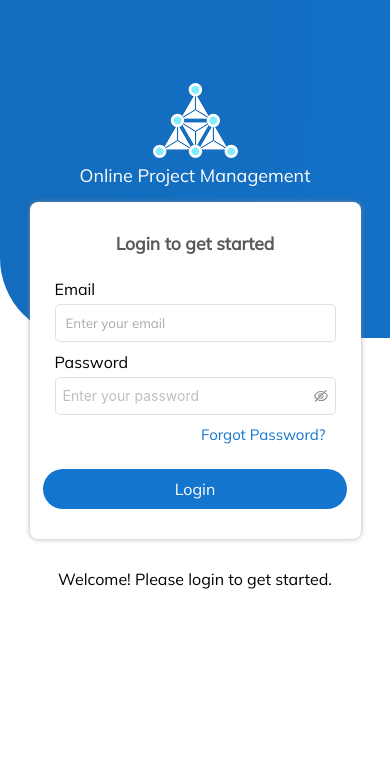
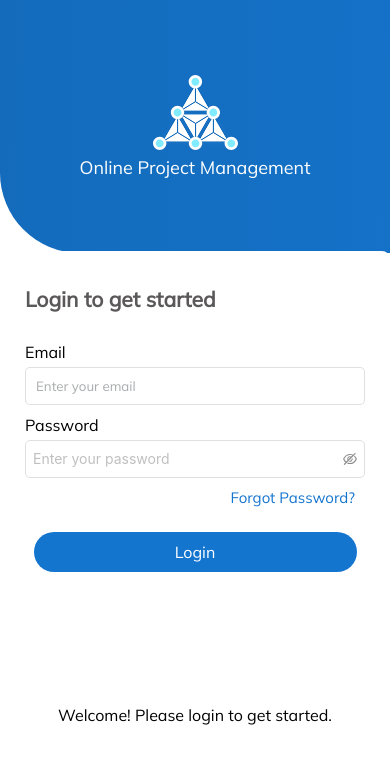
Before and after one commit to Arvind78/Project-Management, a React (Vite) app: page / in a window 390 px wide. Shown: the top 764 px of the page. Built offline with nearby package versions, Linux system fonts and the light colour scheme.

Commit message:
somechange

```diff
--- a/package.json
+++ b/package.json
@@ -8,12 +8,13 @@
     "lint": "eslint . --ext js,jsx --report-unused-disable-directives --max-warnings 0",
     "preview": "vite preview",
     "build": "vite build "
-
   },
   "dependencies": {
     "antd": "^5.10.1",
     "axios": "^1.5.1",
     "chart.js": "^4.4.0",
+    "highcharts": "^11.1.0",
+    "highcharts-react-official": "^3.2.1",
     "react": "^18.2.0",
     "react-chartjs-2": "^5.2.0",
     "react-dom": "^18.2.0",
--- a/src/components/login/Login.jsx
+++ b/src/components/login/Login.jsx
@@ -135,14 +135,17 @@ const Login = () => {
               <button type="submit" className={styles.submitButton}>
                 {(loading) ? "Loading..." : "Login"}
               </button>
+
             </div>
+
           </form>
-          {formErrors.loginStatus && <p style={{
+
+        </div>
+        {formErrors.loginStatus && <p style={{
             color: (formErrors.status == true) ? "green"
               : (formErrors.status == false) ? "red" : "black"
           }}
             className={styles.errorStatus}>{formErrors.loginStatus}</p>}
-        </div>
       </div>
     </div>
   );
--- a/src/components/login/Login.module.css
+++ b/src/components/login/Login.module.css
@@ -3,6 +3,7 @@
     height: 100vh; /* 100% of the viewport height */
     width: 100vw; /* 100% of the viewport width */
     background-color: #ffffff; /* White background color */
+    overflow: hidden;
 }
 
 /* Styles for the header section */
@@ -292,24 +293,150 @@
     }
 }
 
+
 /* For screens up to 550px wide */
-@media (max-width: 550px) {
+@media (max-width:550px) {
+
+    .header {
+        height:30%; /* 50% of the parent container */
+        width: 100%;
+        background-image: url("../../assets/Header-bg.svg"); /* Background image for the header */
+        background-position: center;
+        background-size: cover;
+        background-repeat: no-repeat;
+        border-radius: 0px 0px 0px 80px; /* Border radius for the bottom-right corner */
+        display: block;
+
+        position: relative;
+    }
+
+    /* Styles for the login container */
+    .loginContainer {
+        height:70%;
+        width: 100%;
+        display: flex;
+        justify-content: center;
+        align-items: center;
+
+    }
+
 
     .formContainer {
+        height:20%;
+
+        width: 100%;
+    }
+
+    .submitButton {
         /* Updated styles for smaller screens */
-        width:70%;
+        width: 85%;
     }
+
+
     .popupContent {
-        width: 75%;
+        width: 85%;
+    }
+
+/* Styles for the logo heading */
+.logoHeading {
+
+    color: #ffffff; /* White text color */
+}
+
+/* Styles for form elements */
+.form {
+    margin: 15px 0px;
+    background-color: #ffffff; /* White background color */
+    border-radius: 8px;
+    padding: 10px 5px 20px 5px;
+    box-shadow: none;
+    width: 100%;
+    position: absolute;
+    top:100%;
+    left: 0;
+    right: 0;
+    /* Box shadow for the form */
+}
+
+/* Styles for form headings */
+.formHeading {
+    text-align: center;
+    padding: 25px 20px;
+    font-size: 18px;
+    text-align: left;
+    color: #2b2929c7; /* Semi-transparent text color */
+}
+
+/* styles for from logos */
+.formLogo{
+    display: flex;
+    justify-content: center;
+    align-items: center;
+    flex-direction: column;
+    gap: 5px;
+    padding: 0px 0px 100px 0px;
+    font-size: 18px;
+    position: absolute;
+ top:30%;
+ bottom: 0%;
+left: 0;
+right: 0;
+}
+/* Styles for form input groups */
+.formGroup {
+    display: flex;
+    flex-direction: column;
+    padding: 5px 20px;
+    gap: 5px;
+}
+
+/* Styles for form inputs */
+.formInput {
+    padding: 10px;
+    border-radius: 5px;
+    border: 0.5px solid #dad7d7c7;
+    outline: none;
+}
+.errorStatus{
+    position: absolute;
+    top:80%;
+    bottom: 4%;
+    left: 0%;
+    right: 0%;
+    z-index: 9;
 }
 }
 
-/* For screens up to 450px wide */
-@media (max-width: 450px) {
+@media (max-width:350px) {
+
+    .header {
+        height:30%; /* 50% of the parent container */
+        width: 100%;
+        background-image: url("../../assets/Header-bg.svg"); /* Background image for the header */
+        background-position: center;
+        background-size: cover;
+        background-repeat: no-repeat;
+        border-radius: 0px 0px 0px 80px; /* Border radius for the bottom-right corner */
+        display: block;
+
+        position: relative;
+    }
+
+    /* Styles for the login container */
+    .loginContainer {
+        height:70%;
+        width: 100%;
+        display: flex;
+        justify-content: center;
+        align-items: center;
+
+    }
+
 
     .formContainer {
-        /* Updated styles for smaller screens */
-        width: 90%;
+        height:21%;
+
+        width: 100%;
     }
 
     .submitButton {
@@ -317,43 +444,78 @@
         width: 95%;
     }
 
-    .header {
-        /* Updated styles for smaller screens */
-        height: 40%;
-    }
+
     .popupContent {
         width: 85%;
     }
+
+/* Styles for the logo heading */
+.logoHeading {
+   font-size: 14px;
+    color: #ffffff; /* White text color */
 }
 
-/* For screens up to 350px wide */
-@media (max-width: 350px) {
-
-
-    .formContainer {
-        /* Updated styles for smaller screens */
-        width: 90%;
+/* Styles for form elements */
+.form {
+    margin: 15px 0px;
+    background-color: #ffffff; /* White background color */
+    border-radius: 8px;
+    padding: 10px 5px 20px 5px;
+    box-shadow: none;
+    width: 100%;
+    position: absolute;
+    top:100%;
+    left: 0;
+    right: 0;
+    /* Box shadow for the form */
 }
 
-    .submitButton {
-        /* Updated styles for smaller screens */
-        width: 98%;
+/* Styles for form headings */
+.formHeading {
+    text-align: center;
+    padding: 20px 10px;
+    font-size: 15px;
+    text-align: left;
+    color: #2b2929c7; /* Semi-transparent text color */
 }
 
-    .header {
-        /* Updated styles for smaller screens */
-        height: 40%;
-    }
+/* styles for from logos */
 .formLogo{
     display: flex;
     justify-content: center;
     align-items: center;
     flex-direction: column;
     gap: 5px;
+    padding: 0px 0px 100px 0px;
+    font-size: 18px;
+    position: absolute;
+ top:30%;
+ bottom: 0%;
+left: 0;
+right: 0;
+}
+/* Styles for form input groups */
+.formGroup {
+    display: flex;
+    flex-direction: column;
+    padding: 5px 10px;
+    gap: 5px;
+}
+
+/* Styles for form inputs */
+.formInput {
+    padding: 10px;
+    border-radius: 5px;
+    border: 0.5px solid #dad7d7c7;
+    outline: none;
+}
+.errorStatus{
+    position: absolute;
+    top:80%;
+    bottom: 4%;
+    left: 0%;
+    right: 0%;
+    z-index: 9;
     font-size: 14px;
 }
-
-    .popupContent {
-        width: 95%;
 }
-}
```
Also changed, not shown: 1 other file (tests, documents, lock files or other folders). Lines whose indentation alone changed are shown as unchanged.
